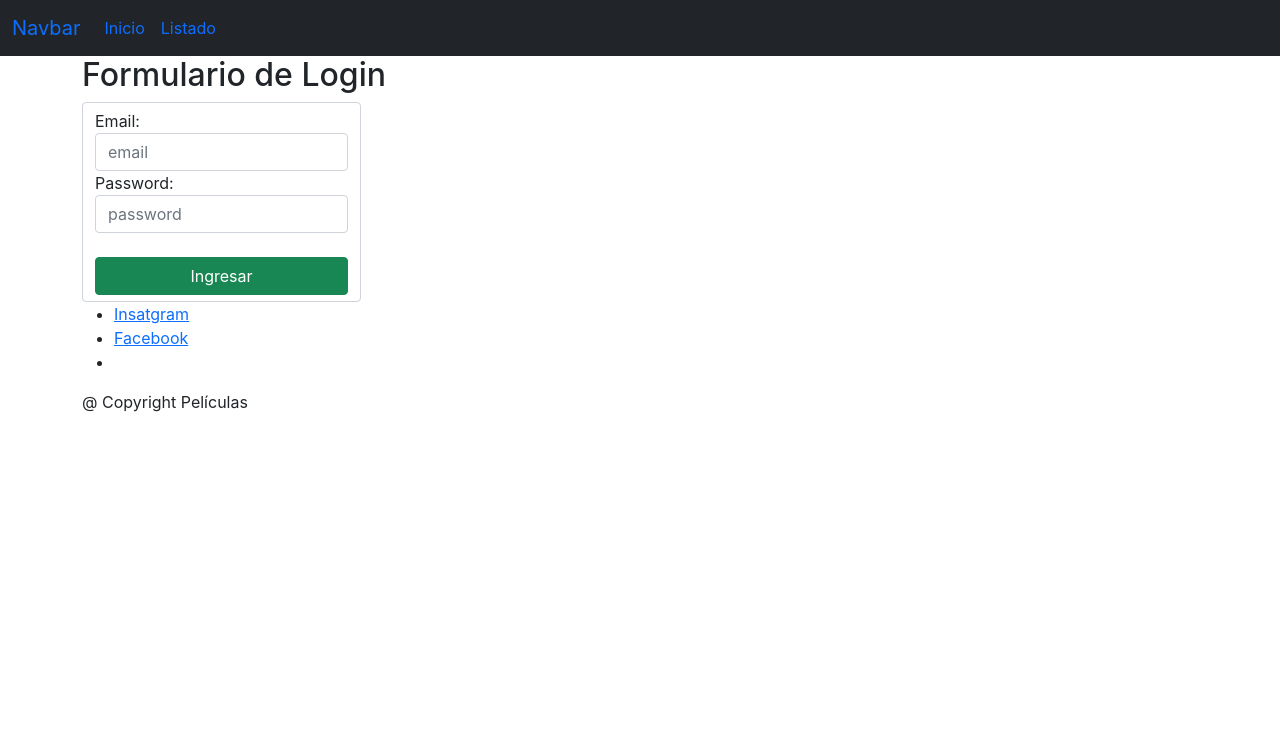
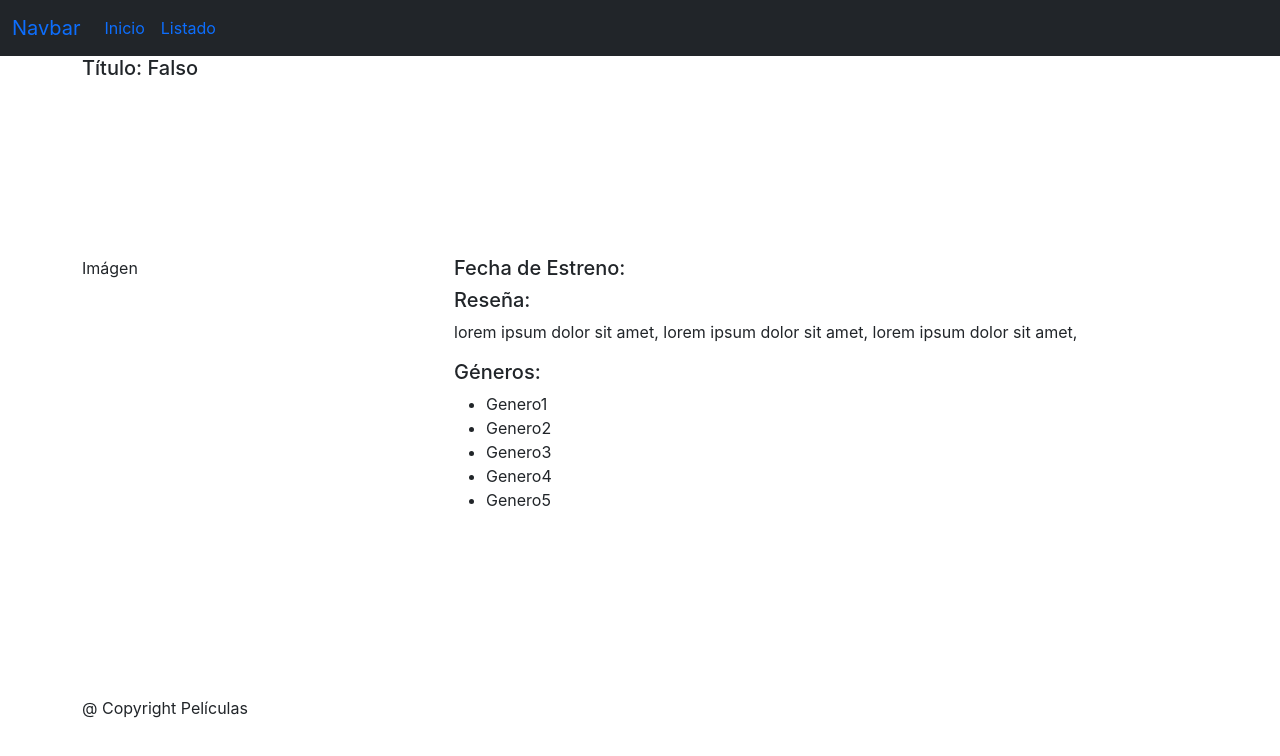
Before and after one commit to federico-osandon/app-peliculas, a React (Vite) app: page /detail in a window 1280 px wide. Before the commit this address led to /. Shown: the top 756 px of the page. Built offline with nearby package versions, Linux system fonts and the light colour scheme; sample sign-in values are in the browser's storage.

Commit message:
terminado el id de movi y armando la query

```diff
--- a/src/App.jsx
+++ b/src/App.jsx
@@ -6,6 +6,7 @@ import Header from './components/Header/Header';
 import Footer from './components/Footer/Footer';
 
 import 'bootstrap/dist/css/bootstrap.min.css';
+import MovieDetail from './components/MovieDetail/MovieDetail';
 
 
 export default function App() {
@@ -17,6 +18,7 @@ export default function App() {
                 <Routes>
                     <Route path="/" element={ <Login /> } />
                     <Route path="/list" element={ <List /> } />
+                    <Route path="/detail" element={ <MovieDetail /> } />
                     {/* <Route path="/contacto" element={ <List /> } />     */}
                     <Route path="/*" element={ <Navigate to="/" replace /> } />
                 </Routes>
--- a/src/components/Footer/Footer.jsx
+++ b/src/components/Footer/Footer.jsx
@@ -3,13 +3,13 @@ import React from 'react'
 const Footer = () => {
   return (
     <footer>
-        <nav>
+        {/* <nav>
             <ul>
                 <li><a href="https://www.instagram.com" rel='noopener noreferrer'>Insatgram</a></li>
                 <li><a href="https://www.Facebook.com" rel='noopener noreferrer'>Facebook</a></li>
                 <li><a href="https://www.instagram.com" rel='noopener noreferrer'></a></li>
             </ul>
-        </nav>
+        </nav> */}
         <p>@ Copyright Películas</p>
     </footer>
   )
--- a/src/components/List/List.jsx
+++ b/src/components/List/List.jsx
@@ -3,6 +3,7 @@ import axios from 'axios'
 import { useEffect, useState } from 'react'
 import { Navigate, Link } from 'react-router-dom'
 import swAlert from '@sweetalert/with-react'
+
 //14db4c983f9fab372331aeefe3a4855b esto es la api key de mi app
 // https://api.themoviedb.org/3/movie/550?api_key=14db4c983f9fab372331aeefe3a4855b solicitud
 
@@ -11,7 +12,7 @@ const List = () => {
     const [movieList, setMovieList] = useState([])
     // const navigate = useNavigate()
 
-    const token = localStorage.getItem('token')
+    const token = sessionStorage.getItem('token')
     // console.log(token)
     if (token === null) {
         console.log('es null')
@@ -20,7 +21,7 @@ const List = () => {
     }
 
     useEffect(() => {
-        const endPoint = 'https://api.themoviedborg/3/discover/movie?api_key=14db4c983f9fab372331aeefe3a4855b&language=es-ES&sort_by=popularity.desc&include_adult=false&include_video=false&page=1&with_watch_monetization_types=flatrate'
+        const endPoint = 'https://api.themoviedb.org/3/discover/movie?api_key=14db4c983f9fab372331aeefe3a4855b&language=es-ES&sort_by=popularity.desc&include_adult=false&include_video=false&page=1&with_watch_monetization_types=flatrate'
         axios.get(endPoint)
         .then(respuesta => {
             const apiData = respuesta.data.results
@@ -31,18 +32,18 @@ const List = () => {
             swAlert(<h2>Hubo Errores. Intenta mas tarde. </h2>)
         })
     }, [])
-    // console.log(movieList)
+    console.log(movieList)
 
     return (
         <div className='row'>
             { movieList.map(card => <div key={card.id} className="col-4">
                                         <div className="card mt-3" >
-                                        <img src={`https://image.tmdb.org/t/p/w500${card.poster_path}`} className="card-img-top" alt="..." />
-                                        <div className="card-body">
-                                            <h5 className="card-title">{ `${card.title.substring(0,10)}...` }</h5>
-                                            <p className="card-text">{ `${card.overview.substring(0,100)}...` }</p>
-                                            <Link to="/" className="btn btn-primary">View Detail</Link>
-                                        </div>
+                                            <img src={`https://image.tmdb.org/t/p/w500${card.poster_path}`} className="card-img-top" alt="..." />
+                                            <div className="card-body">
+                                                <h5 className="card-title">{ `${card.title.substring(0,10)}...` }</h5>
+                                                <p className="card-text">{ `${card.overview.substring(0,100)}...` }</p>
+                                                <Link to={`/detail?movieId=${card.id}`} className="btn btn-primary">View Detail</Link>
+                                            </div>
                                         </div>
                                     </div>
             )}
--- a/src/components/Login.jsx
+++ b/src/components/Login.jsx
@@ -56,13 +56,13 @@ function Login() {
                 </div>
             )
             const { token } = resp.data
-            localStorage.setItem('token', token)
+            sessionStorage.setItem('token', token)
             navigate('/list', {replace: true})
         })
         .catch((err) => console.log(err.message));
   };
 
-  const token = localStorage.getItem('token')
+  const token = sessionStorage.getItem('token')
   if (token) {
       return <Navigate to='/list' replace />
   }
--- /dev/null
+++ b/src/components/MovieDetail/MovieDetail.css
@@ -0,0 +1,4 @@
+.grande {
+    width: 100%;
+    height: 80vh;
+}
--- /dev/null
+++ b/src/components/MovieDetail/MovieDetail.jsx
@@ -0,0 +1,47 @@
+import { useEffect } from "react"
+import { Navigate } from "react-router-dom"
+
+import './MovieDetail.css'
+
+const MovieDetail = () => {
+    const token = sessionStorage.getItem('token')
+
+    if (token === null) {
+        return <Navigate to='/' replace />
+        // navigate("../List/List", { replace: true });
+    }
+
+    let query = new URLSearchParams(window.location.search)
+    let movieId = query.get('movieId')
+
+    useEffect(() => {
+        // https://api.themoviedb.org/3/movie/${movieId}?api_key=<<api_key>>&language=es-ES
+        console.log(movieId)
+    }, [movieId])
+
+
+    return (
+        <div className="row grande">
+            <h5>Título: Falso</h5>
+            <div className="col-4">
+                Imágen
+            </div>
+            <div className="col-8">
+                <h5>Fecha de Estreno: </h5>
+                <h5>Reseña: </h5>
+                <p>lorem ipsum dolor sit amet, lorem ipsum dolor sit amet, lorem ipsum dolor sit amet,
+                </p>
+                <h5>Géneros: </h5>
+                <ul>
+                    <li>Genero1</li>
+                    <li>Genero2</li>
+                    <li>Genero3</li>
+                    <li>Genero4</li>
+                    <li>Genero5</li>
+                </ul>
+            </div>
+        </div>
+    )
+}
+
+export default MovieDetail
```
